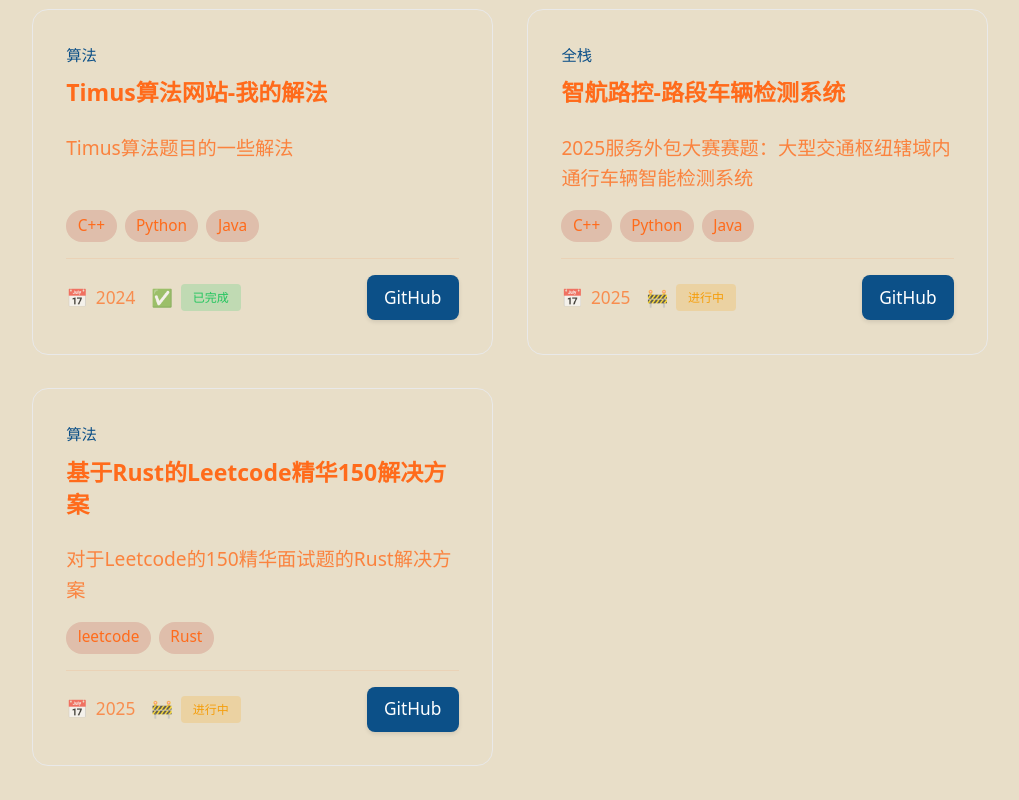
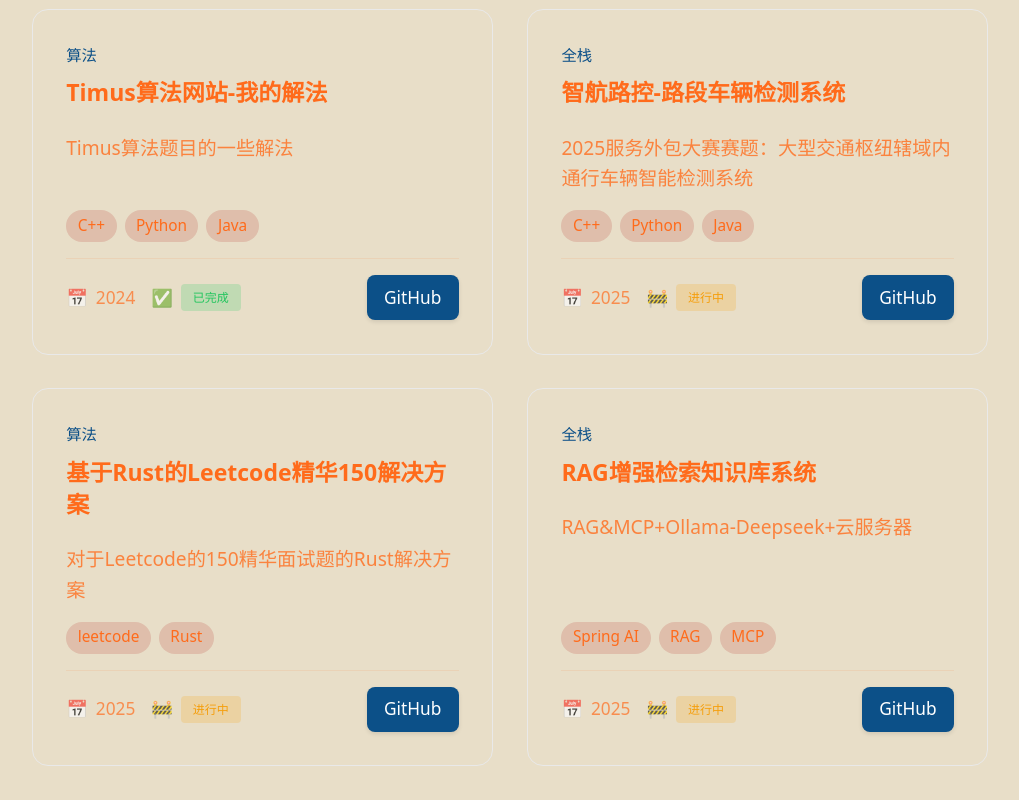
Before and after one commit to MasterHesse/MasterHesse.github.io, a Vue app: page /projects in a window 1280 px wide. Shown: the part 904-1704 px from the top of the page, without its empty margins (162-1181 px from the left). Built offline with nearby package versions, Linux system fonts and the light colour scheme.

Commit message:
更新了RAG&MCP增强检索知识库的项目

```diff
--- a/src/views/Projects.vue
+++ b/src/views/Projects.vue
@@ -212,6 +212,29 @@
     ],
     tags: ['leetcode', 'Rust'],
     githubUrl: 'https://github.com/MasterHesse/Rust-for-leetcode-top150'
+  },
+  {
+    id: 6,
+    title: 'RAG增强检索知识库系统',
+    category: '全栈',
+    description: 'RAG&MCP+Ollama-Deepseek+云服务器',
+    longDescription: '这是一套基于 Ollama DeepSeek、OpenAI 等流行模型构筑的RAG+MCP增强知识库检索系统。RAG提供文档+Git仓库的解析，MCP提供AI调用的提效，构筑智能化AI提效流',
+    year: '2025',
+    status: 'in-progress',
+    features: [
+      'Spring AI',
+      'Spring boot',
+      'SQL',
+      'Redis',
+      'Ollama',
+      'Deepseek',
+      'RAG',
+      'MCP',
+      'Docker',
+      'Java'
+    ],
+    tags: ['Spring AI', 'RAG', 'MCP'],
+    githubUrl: 'https://github.com/MasterHesse/ai-rag-knowledge/tree/main'
   }
 ]
 
```
